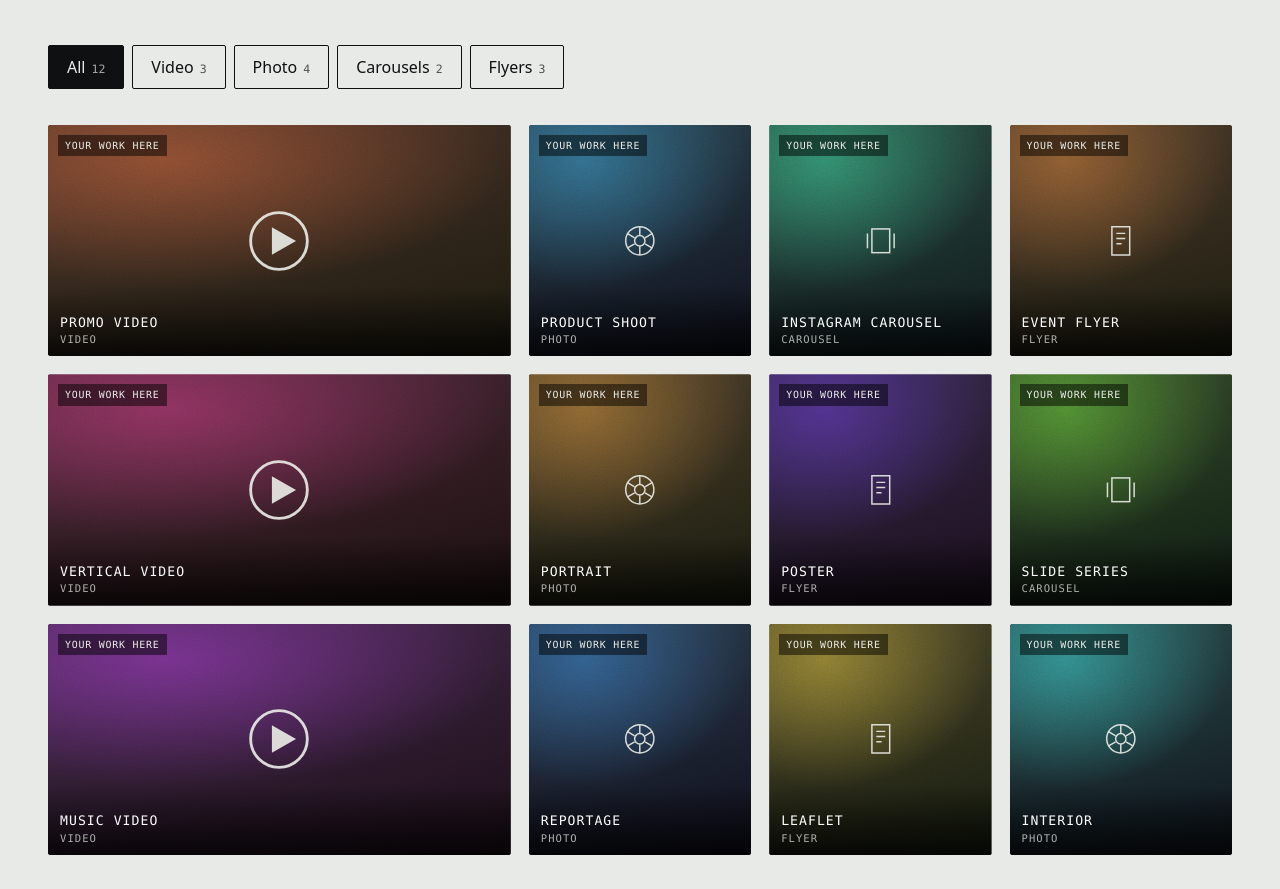
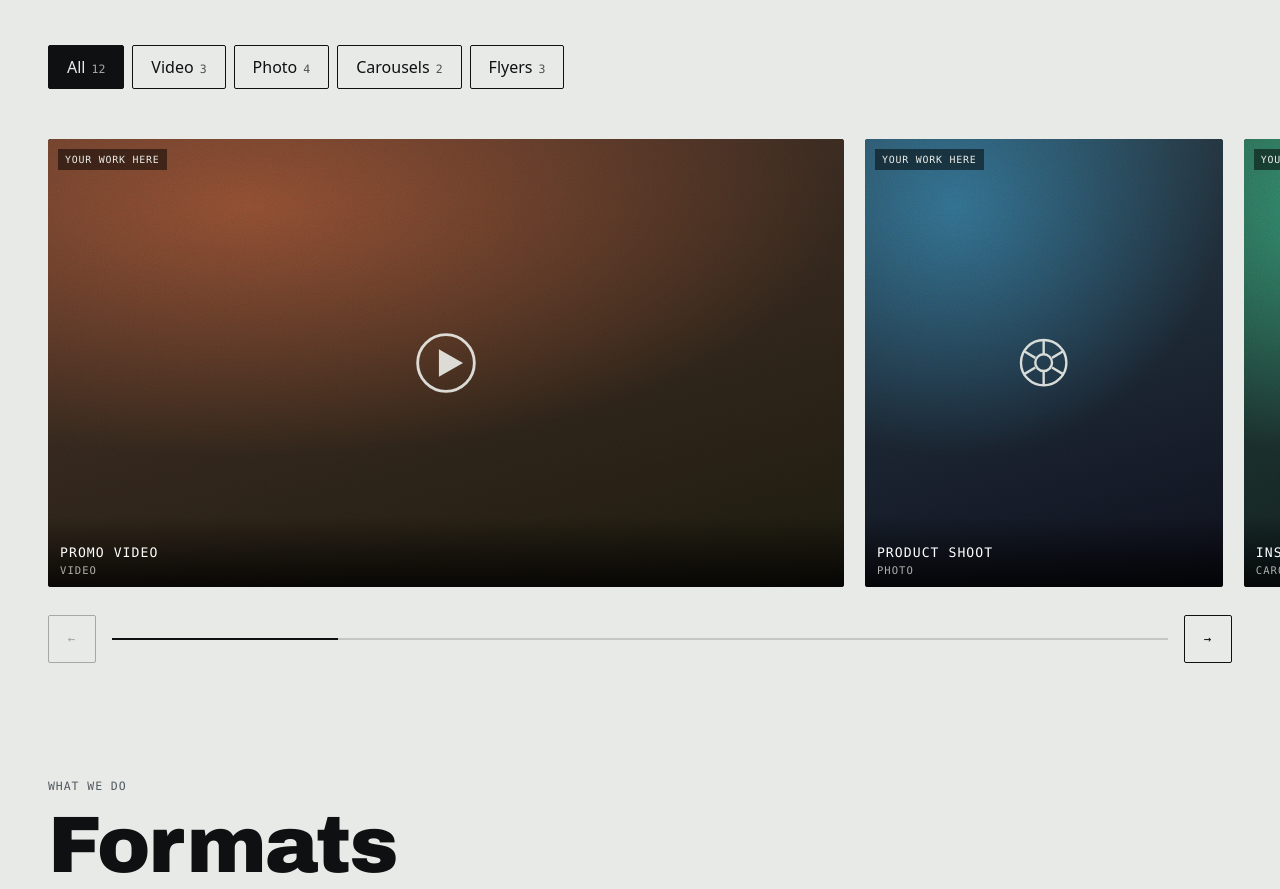
Before and after one commit to bnuuzcfdtzuuhgc-alt/aikino, a plain HTML site: page index.html in a window 1280 px wide. Shown: the part 1423-2312 px from the top of the page. Drawn offline with Linux system fonts and the light colour scheme; no server answers; a web font is replaced by a local one.

Commit message:
Add files via upload

```diff
--- a/css/site.css
+++ b/css/site.css
@@ -133,18 +133,16 @@ h2{font-family:var(--font-display);font-weight:800;font-size:clamp(2.1rem,6.5vw,
 .filters button[aria-pressed="true"]{background:var(--fg);color:var(--bg)}
 .filters .n{font-family:var(--font-mono);font-size:.72rem;opacity:.7;margin-left:6px}
 
-/* works grid: компактная плотная сетка, широкие плитки для видео */
-.works{list-style:none;margin:0;padding:0;display:grid;grid-template-columns:repeat(2,1fr);grid-auto-flow:dense;gap:clamp(10px,1.4vw,18px)}
-@media (min-width:760px){.works{grid-template-columns:repeat(3,1fr)}}
-@media (min-width:1000px){.works{grid-template-columns:repeat(4,1fr)}}
-@media (min-width:1150px){.works{grid-template-columns:repeat(5,1fr)}}
-.works li{display:flex;min-width:0;perspective:900px}
-.works li[data-wide]{grid-column:span 2}
+/* works: горизонтальная лента кадров, у каждой работы свои честные пропорции */
+.works{--rh:clamp(280px,56vh,460px);list-style:none;margin:0 calc(50% - 50vw);padding:14px max(16px,calc((100vw - min(100vw,1360px)) / 2 + var(--gutter))) 22px;display:flex;gap:clamp(12px,1.6vw,22px);overflow-x:auto;scroll-snap-type:x proximity;scroll-padding-inline:max(16px,calc((100vw - min(100vw,1360px)) / 2 + var(--gutter)));scrollbar-width:none;overscroll-behavior-x:contain;align-items:center;cursor:grab}
+.works::-webkit-scrollbar{display:none}
+.works.drag{cursor:grabbing;scroll-snap-type:none;user-select:none}
+.works li{flex:none;display:flex;height:min(var(--rh),calc(84vw / var(--rn,.8)));width:min(calc(var(--rh) * var(--rn,.8)),84vw);scroll-snap-align:start;perspective:900px}
+@media (max-width:600px){.works{--rh:clamp(260px,52vh,380px)}}
 .work{position:relative;display:flex;flex-direction:column;width:100%;padding:0;margin:0;background:none;border:0;text-align:left;cursor:pointer;color:#eceee9;transform-style:preserve-3d;transform:rotateX(var(--rx,0deg)) rotateY(var(--ry,0deg));transition:transform .5s var(--ease)}
 .work.tilt{transition:transform .08s linear}
-.frame{position:relative;display:block;flex:1;width:100%;aspect-ratio:1/1;overflow:hidden;background:#101214;border-radius:3px}
+.frame{position:relative;display:block;flex:1;width:100%;height:100%;overflow:hidden;background:#101214;border-radius:3px}
 .frame .ph-id{display:none}
-li[data-wide] .frame{aspect-ratio:2/1}
 .frame img,.frame .ph{display:block;width:100%;height:100%;object-fit:cover;transition:transform .9s var(--ease)}
 .frame::before{content:"";position:absolute;inset:0;z-index:2;pointer-events:none;background:radial-gradient(circle at var(--gx,50%) var(--gy,0%),rgba(255,255,255,.22),transparent 55%);opacity:0;transition:opacity .3s}
 .work.tilt .frame::before{opacity:1}
@@ -501,3 +499,10 @@ html.menu-open .chat-fab,html.menu-open .chat-cap,html.menu-open .chat-tip,html.
 @keyframes lbflipb{from{opacity:0;transform:translateX(-60px) rotateY(24deg) scale(.94)}to{opacity:1;transform:none}}
 @media (max-height:520px){.lb-strip{display:none}.lbf{width:min(100%,calc((100dvh - 108px) * var(--rn)))}}
 @media (min-width:900px){.lb-strip button{width:56px;height:70px}.lbf{width:min(100%,calc((100dvh - 250px) * var(--rn)))}}
+
+.rail-ctl{display:flex;align-items:center;gap:16px;margin-top:6px}
+.rail-bar{flex:1;height:2px;background:var(--line);position:relative;overflow:hidden}
+.rail-bar i{position:absolute;left:0;top:0;bottom:0;width:var(--w,30%);background:var(--fg);transform:translateX(var(--x,0));transition:transform .1s linear}
+.rail-ctl .ib{color:var(--fg);border-color:var(--fg);min-width:48px}
+.rail-ctl .ib:hover{background:var(--line)}
+.rail-ctl .ib:disabled{opacity:.3;cursor:default}
--- a/index.html
+++ b/index.html
@@ -4,7 +4,7 @@
 <meta charset="utf-8">
 <meta name="viewport" content="width=device-width,initial-scale=1,viewport-fit=cover">
 <meta name="theme-color" content="#0b0c0e">
-<meta name="build" content="2026-11-06-r8-grid-laptop">
+<meta name="build" content="2026-11-06-r9-rail">
 <title>AI CRAFTS: ИИ-контент, который цепляет</title>
 <meta name="description" content="AI CRAFTS: ИИ-контент, который цепляет. Видео, фото, карусели для Instagram и флаеры за дни, а не недели. Обсудить проект.">
 <meta property="og:title" content="AI CRAFTS: ИИ-контент, который цепляет">
@@ -88,6 +88,11 @@
       </div>
       <div class="filters" id="filters" role="group" aria-label="Фильтр по формату" data-i18n-attr="aria-label:filters.aria"></div>
       <ul class="works" id="works-list"></ul>
+      <div class="rail-ctl" id="rail-ctl">
+        <button class="ib" id="rail-prev" type="button" aria-label="Назад" data-i18n-attr="aria-label:rail.prev">←</button>
+        <div class="rail-bar" aria-hidden="true"><i id="rail-i"></i></div>
+        <button class="ib" id="rail-next" type="button" aria-label="Вперёд" data-i18n-attr="aria-label:rail.next">→</button>
+      </div>
     </div>
   </section>
 
--- a/js/i18n.js
+++ b/js/i18n.js
@@ -121,6 +121,8 @@
       'tg.idea': 'Есть идея?',
       'lb.aria': 'Просмотр работы',
       'lb.strip': 'Все работы',
+      'rail.prev': 'Назад',
+      'rail.next': 'Вперёд',
       'lb.close': 'Закрыть ✕',
       'lb.closeAria': 'Закрыть',
       'lb.prev': 'Предыдущая работа',
@@ -278,6 +280,8 @@
       'tg.idea': 'Got an idea?',
       'lb.aria': 'Work viewer',
       'lb.strip': 'All works',
+      'rail.prev': 'Back',
+      'rail.next': 'Forward',
       'lb.close': 'Close ✕',
       'lb.closeAria': 'Close',
       'lb.prev': 'Previous work',
--- a/js/site.js
+++ b/js/site.js
@@ -180,7 +180,7 @@
   const list = $('#works-list'), filtersEl = $('#filters');
   let filter = 'all';
   const renderWorks = () => {
-    list.innerHTML = WORKS.map((w, i) => `<li data-type="${w.type}"${w.type === 'video' ? ' data-wide' : ''}><button class="work" type="button" data-i="${i}" aria-label="${esc(t('works.open', wt(w), TYPES[w.type]))}"><span class="frame" style="--r:${w.ratio[0]}/${w.ratio[1]}">${thumb(w)}</span><span class="cap mono"><b>${esc(wt(w))}</b><span>${TYPES[w.type]}</span></span></button></li>`).join('');
+    list.innerHTML = WORKS.map((w, i) => `<li data-type="${w.type}" style="--rn:${rn(w).toFixed(4)}"><button class="work" type="button" data-i="${i}" aria-label="${esc(t('works.open', wt(w), TYPES[w.type]))}"><span class="frame" style="--r:${w.ratio[0]}/${w.ratio[1]}">${thumb(w)}</span><span class="cap mono"><b>${esc(wt(w))}</b><span>${TYPES[w.type]}</span></span></button></li>`).join('');
   };
   renderWorks();
   // 3D-наклон плиток за курсором (только мышь)
@@ -216,10 +216,35 @@
     filter = f;
     filtersEl.querySelectorAll('button').forEach(b => b.setAttribute('aria-pressed', String(b.dataset.f === f)));
     list.querySelectorAll('li').forEach(li => { li.hidden = !(f === 'all' || li.dataset.type === f); });
+    list.scrollLeft = 0; railSync();
     countEl.textContent = t('works.count', f === 'all' ? WORKS.length : counts[f], f === 'all');
   }
   filtersEl.addEventListener('click', e => { const b = e.target.closest('button'); if (b) setFilter(b.dataset.f); });
   $('#fmt-list').addEventListener('click', e => { const a = e.target.closest('a[data-filter]'); if (a) setFilter(a.dataset.filter); });
+
+  // лента: стрелки, полоса прокрутки, перетаскивание мышью
+  const prevB = $('#rail-prev'), nextB = $('#rail-next'), bar = $('#rail-i');
+  const railSync = () => {
+    const max = list.scrollWidth - list.clientWidth, x = list.scrollLeft;
+    prevB.disabled = x < 4; nextB.disabled = x > max - 4;
+    const w = max > 0 ? list.clientWidth / list.scrollWidth : 1, bw = bar.parentElement.clientWidth;
+    bar.style.setProperty('--w', (w * 100) + '%');
+    bar.style.setProperty('--x', (max > 0 ? (x / max) * (bw - bw * w) : 0) + 'px');
+  };
+  list.addEventListener('scroll', railSync, { passive: true });
+  addEventListener('resize', railSync);
+  const railGo = d => list.scrollBy({ left: d * Math.max(300, list.clientWidth * .7), behavior: reduce ? 'auto' : 'smooth' });
+  prevB.onclick = () => railGo(-1); nextB.onclick = () => railGo(1);
+  let dragX = null, dragL = 0, moved = false;
+  list.addEventListener('pointerdown', e => { if (e.pointerType !== 'mouse' || e.button) return; dragX = e.clientX; dragL = list.scrollLeft; moved = false; });
+  addEventListener('pointermove', e => {
+    if (dragX == null) return;
+    const dx = e.clientX - dragX;
+    if (!moved && Math.abs(dx) > 6) { moved = true; list.classList.add('drag'); }
+    if (moved) list.scrollLeft = dragL - dx;
+  });
+  addEventListener('pointerup', () => { if (dragX == null) return; dragX = null; list.classList.remove('drag'); setTimeout(() => { moved = false; }, 0); });
+  list.addEventListener('click', e => { if (moved) { e.stopPropagation(); e.preventDefault(); } }, true);
   setFilter('all');
 
   // lightbox
```
Also changed, not shown: version.txt.
